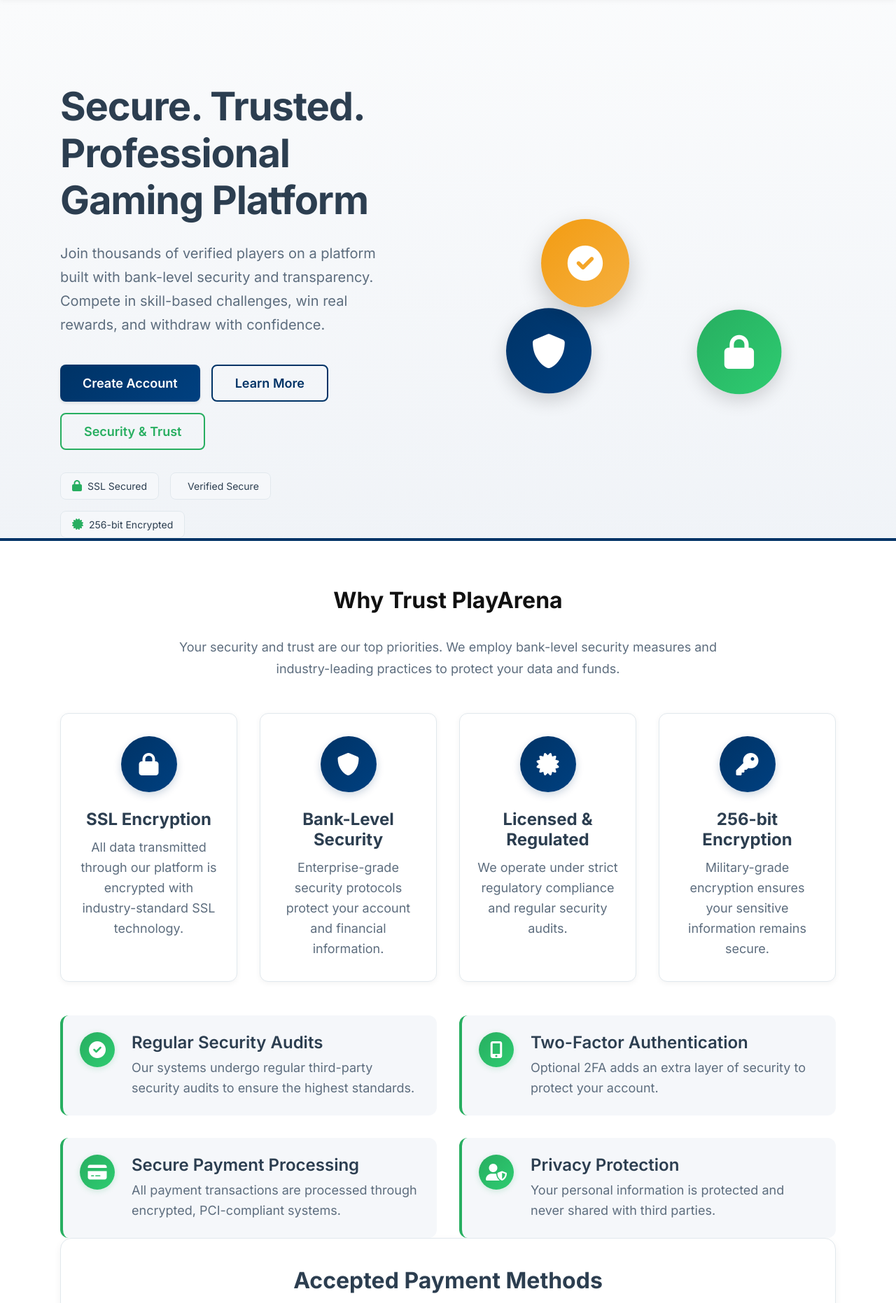
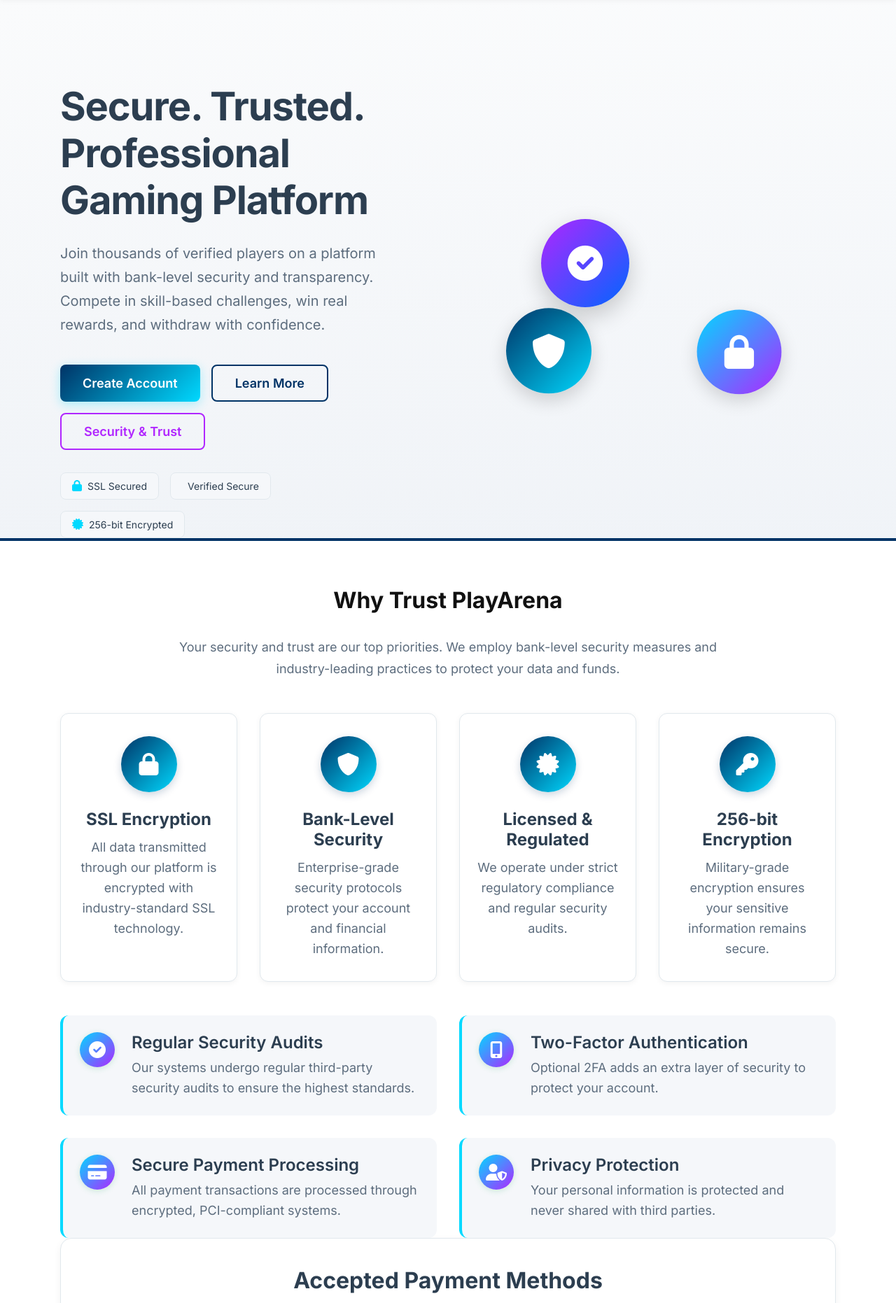
Before and after one commit to PlayArena-Elite-LTD/playarena-server, a Django app: page / in a window 1280 px wide. Shown: the part 58-1920 px from the top of the page at 70% size. Run offline with Django 5.2, Linux system fonts and the light colour scheme.

Commit message:
fully designed with new color theme and annimation

```diff
--- a/static/styles/base.css
+++ b/static/styles/base.css
@@ -46,18 +46,33 @@
   --color-silver: #cccccc;
   --color-smoke: #eeeeee;
 
-  /*========== Bank-Style Professional Colors ==========*/
-  /* Primary Navy & Blue Colors */
+  /*========== Cyber Neon Theme - 4 Color Functional System ==========*/
+  /* Base Color - Navy (Trust, Foundation, Background) */
   --color-primary-navy: #003366;
   --color-primary-blue: #004080;
   --color-primary-dark: #002244;
   --color-primary-light: #0059B3;
 
-  /* Accent Colors */
-  --color-accent-green: #27AE60;
-  --color-accent-green-light: #2ECC71;
-  --color-accent-gold: #F39C12;
-  --color-accent-gold-light: #F5B041;
+  /* Primary Accent - Cyan #00D9FF (Main CTAs, Primary Actions, Key Highlights) */
+  --color-accent-primary: #00D9FF;
+  --color-accent-primary-light: #33E1FF;
+  --color-accent-primary-dark: #00B8CC;
+
+  /* Secondary Accent - Purple #B026FF (Secondary Actions, Gaming Energy, Highlights) */
+  --color-accent-secondary: #B026FF;
+  --color-accent-secondary-light: #C04DFF;
+  --color-accent-secondary-dark: #8A1ECC;
+
+  /* Interactive Accent - Electric Blue #0066FF (Hover States, Links, Interactive Elements) */
+  --color-accent-interactive: #0066FF;
+  --color-accent-interactive-light: #3385FF;
+  --color-accent-interactive-dark: #004DCC;
+
+  /* Legacy support (mapped to new colors) */
+  --color-accent-green: #00D9FF; /* Cyan for primary */
+  --color-accent-green-light: #33E1FF;
+  --color-accent-gold: #B026FF; /* Purple for secondary */
+  --color-accent-gold-light: #C04DFF;
 
   /* Text Colors */
   --color-text-primary: #2C3E50;
@@ -84,12 +99,25 @@
   --color-info: #3498DB;
   --color-info-light: #D6EAF8;
 
-  /*========== Professional Gradients ==========*/
-  --gradient-primary: linear-gradient(135deg, #003366 0%, #004080 100%);
+  /*========== Cyber Neon Gradients ==========*/
+  /* Primary Gradient - Navy to Cyan (Main CTAs, Hero sections) */
+  --gradient-primary: linear-gradient(135deg, #003366 0%, #00D9FF 100%);
   --gradient-primary-dark: linear-gradient(135deg, #002244 0%, #003366 100%);
-  --gradient-accent: linear-gradient(135deg, #27AE60 0%, #2ECC71 100%);
-  --gradient-gold: linear-gradient(135deg, #F39C12 0%, #F5B041 100%);
+
+  /* Accent Gradient - Cyan to Purple (Secondary CTAs, Highlights) */
+  --gradient-accent: linear-gradient(135deg, #00D9FF 0%, #B026FF 100%);
+
+  /* Gaming Gradient - Purple to Electric Blue (Gaming sections, Energy) */
+  --gradient-gold: linear-gradient(135deg, #B026FF 0%, #0066FF 100%);
+
+  /* Interactive Gradient - Electric Blue to Cyan (Hover states, Interactive) */
+  --gradient-interactive: linear-gradient(135deg, #0066FF 0%, #00D9FF 100%);
+
+  /* Subtle Background Gradient */
   --gradient-subtle: linear-gradient(180deg, #FFFFFF 0%, #F5F7FA 100%);
+
+  /* Cyber Neon Full Gradient (Hero backgrounds, Special sections) */
+  --gradient-cyber-neon: linear-gradient(135deg, #003366 0%, #00D9FF 50%, #B026FF 100%);
 
   /*========== Font and typography ==========*/
   --body-font: "Inter", sans-serif;
--- a/static/styles/style.css
+++ b/static/styles/style.css
@@ -403,22 +403,22 @@
 }
 
 .hero-security-badge i {
-  color: var(--color-accent-green);
+  color: var(--color-accent-primary);
   font-size: 1rem;
 }
 
 .hero-security-badge:hover {
   background: var(--color-bg-lighter);
-  border-color: var(--color-accent-green);
+  border-color: var(--color-accent-primary);
   transform: translateY(-2px);
-  box-shadow: 0 4px 8px rgba(0, 0, 0, 0.1);
+  box-shadow: 0 4px 8px rgba(0, 217, 255, 0.2);
 }
 
 .hero-security-badge:focus {
-  outline: 3px solid var(--color-accent-green);
+  outline: 3px solid var(--color-accent-primary);
   outline-offset: 2px;
   background: var(--color-bg-lighter);
-  border-color: var(--color-accent-green);
+  border-color: var(--color-accent-primary);
 }
 
 .button {
@@ -440,42 +440,45 @@
 
 .button:focus,
 .button:focus-visible {
-  outline: 3px solid var(--color-accent-green);
+  outline: 3px solid var(--color-accent-primary);
   outline-offset: 2px;
 }
 
 /* Ensure all interactive elements have focus states */
 a:focus,
 a:focus-visible {
-  outline: 3px solid var(--color-accent-green);
+  outline: 3px solid var(--color-accent-primary);
   outline-offset: 2px;
 }
 
 .faq-header:focus,
 .faq-header:focus-visible {
-  outline: 3px solid var(--color-accent-green);
+  outline: 3px solid var(--color-accent-primary);
   outline-offset: 2px;
   border-radius: 0.5rem;
 }
 
+/* Primary Button - Cyan (Main CTAs, Primary Actions) */
 .button--primary {
   background: var(--gradient-primary);
   color: var(--color-white);
+  box-shadow: 0 4px 15px rgba(0, 217, 255, 0.3);
 }
 
 .button--primary:hover {
-  background: var(--gradient-primary-dark);
-  box-shadow: 0 4px 8px rgba(0, 51, 102, 0.3);
+  background: var(--gradient-interactive);
+  box-shadow: 0 6px 20px rgba(0, 217, 255, 0.4);
   transform: translateY(-2px);
 }
 
 .button--primary:focus,
 .button--outline:focus,
 .button--secondary:focus {
-  outline: 3px solid var(--color-accent-green);
+  outline: 3px solid var(--color-accent-primary);
   outline-offset: 2px;
 }
 
+/* Outline Button - Navy with Cyan hover (Secondary Actions) */
 .button--outline {
   border: 2px solid var(--color-primary-navy);
   color: var(--color-primary-navy);
@@ -484,24 +487,26 @@ a:focus-visible {
 }
 
 .button--outline:hover {
-  background-color: var(--color-primary-navy);
+  background: var(--gradient-primary);
   color: var(--color-white);
-  box-shadow: 0 4px 8px rgba(0, 51, 102, 0.2);
+  border-color: var(--color-accent-primary);
+  box-shadow: 0 4px 15px rgba(0, 217, 255, 0.3);
   transform: translateY(-2px);
 }
 
+/* Secondary Button - Purple (Gaming Energy, Highlights) */
 .button--secondary {
-  border: 2px solid var(--color-accent-green);
-  color: var(--color-accent-green);
+  border: 2px solid var(--color-accent-secondary);
+  color: var(--color-accent-secondary);
   background-color: transparent;
   box-shadow: none;
 }
 
 .button--secondary:hover {
-  background: var(--gradient-accent);
+  background: var(--gradient-gold);
   color: var(--color-white);
-  border-color: var(--color-accent-green);
-  box-shadow: 0 4px 8px rgba(39, 174, 96, 0.2);
+  border-color: var(--color-accent-secondary);
+  box-shadow: 0 4px 15px rgba(176, 38, 255, 0.4);
   transform: translateY(-2px);
 }
 
@@ -809,7 +814,7 @@ a:focus-visible {
   padding: 1.5rem;
   background: var(--color-bg-light);
   border-radius: 0.75rem;
-  border-left: 4px solid var(--color-accent-green);
+  border-left: 4px solid var(--color-accent-primary);
   transition: all 0.3s ease;
 }
 
```
Also changed, not shown: other parts of static/styles/base.css (+36 -8 lines), other parts of static/styles/style.css (+12 -12 lines).
